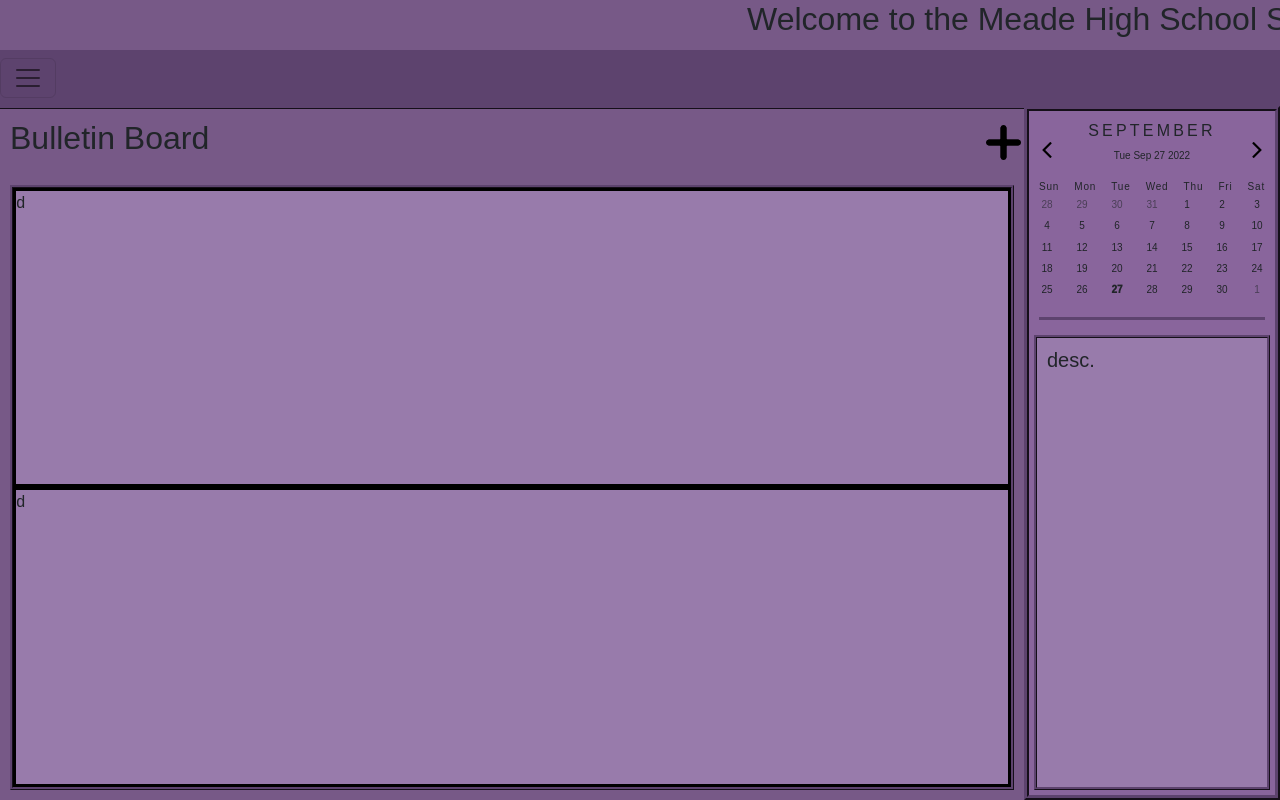
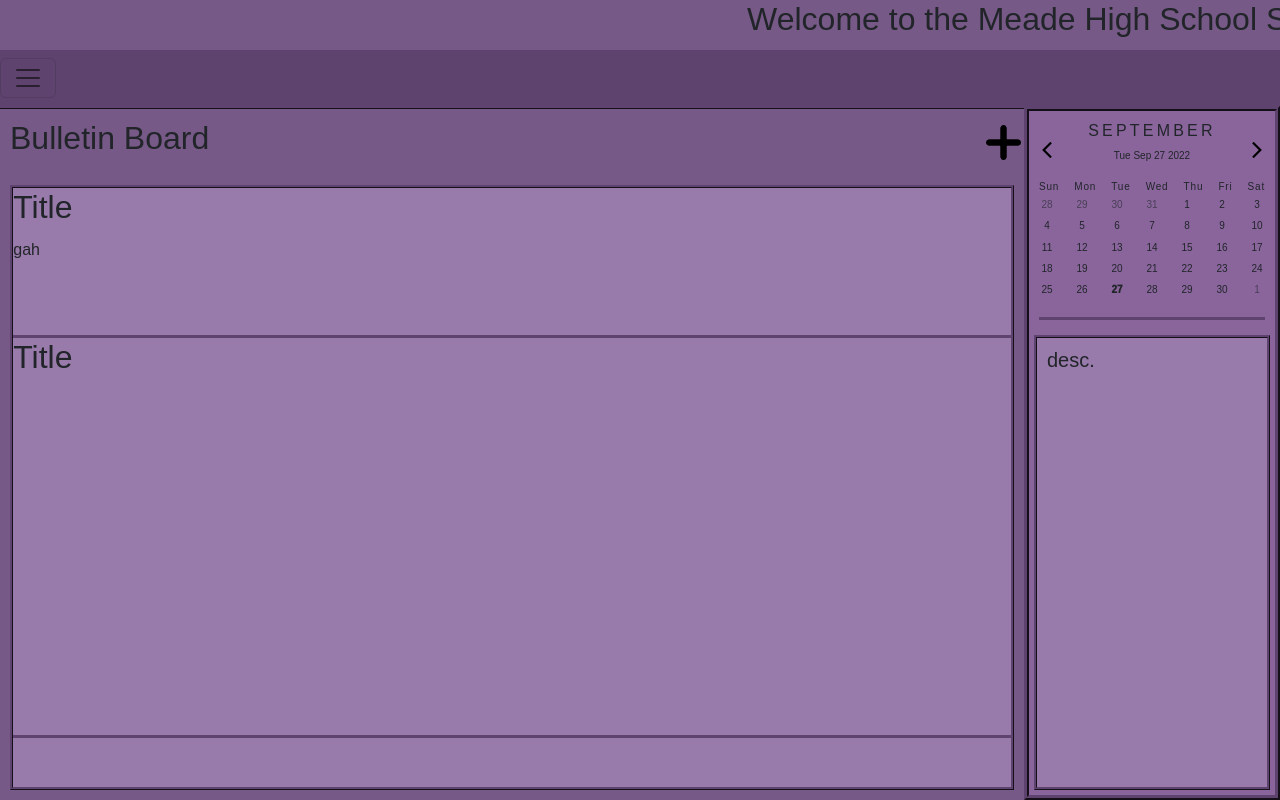
Before and after one commit to Shamshel68/meade-steel-band-website, a plain HTML site: page index.html in a window 1280 px wide. Drawn offline with nearby package versions, Linux system fonts and the light colour scheme.

Commit message:
started configuration of posts

```diff
--- a/index.html
+++ b/index.html
@@ -58,9 +58,21 @@
 
       <!--bulletinboard content-->
       <div id="bulletinboard-content">
-        <div>d</div>
-        <div>d</div>
-        <div>d</div>
+
+        <div id="bulletinboard-content-text-only">
+          <div class="titles"><h2>Title</h2></div>
+          <div id="text-post">gah</div>
+        </div>
+
+        <div id="bulletinboard-content-image-post">
+          <div class="titles"><h2>Title</h2></div>
+          <div id="image-post">
+            <div id="image-post-image"></div>
+            <div id="image-post-description"></div>
+          </div>
+          <div class="signature"></div>
+        </div>
+
       </div>
     </div>
 
--- a/style.css
+++ b/style.css
@@ -208,11 +208,25 @@ html, body {
   margin: 1%;
   border: 3px ridge #5d436e;
 }
-#bulletinboard-content div{
+#bulletinboard-content-image-post{
   z-index: 9999;
   width: 100%;
-  min-height: 50%;
-  border: 3px solid black;
+  min-height: 400px;
+  border-top: none;
+  border-right: none;
+  border-left: none;
+  border-bottom: 3px solid #5d436e;
+}
+#bulletinboard-content-text-only{
+  z-index:9999;
+  width: 100%;
+  min-height: 150px;
+  border-top: none;
+  border-right: none;
+  border-left: none;
+  border-bottom: 3px solid #5d436e;
+  display: flex;
+  flex-direction: column;
 }
 /*calendar*/
 #calendar{
```
